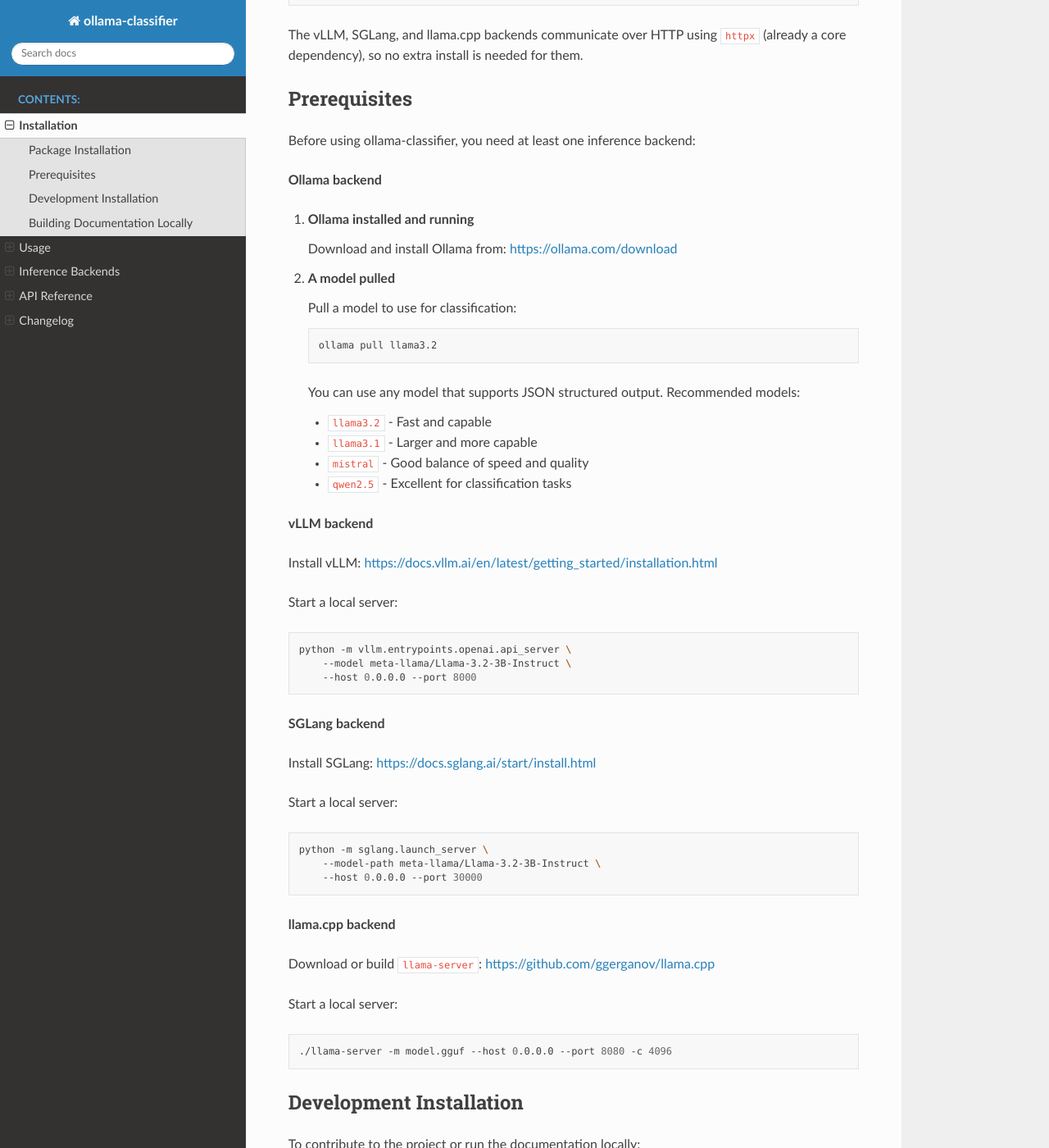
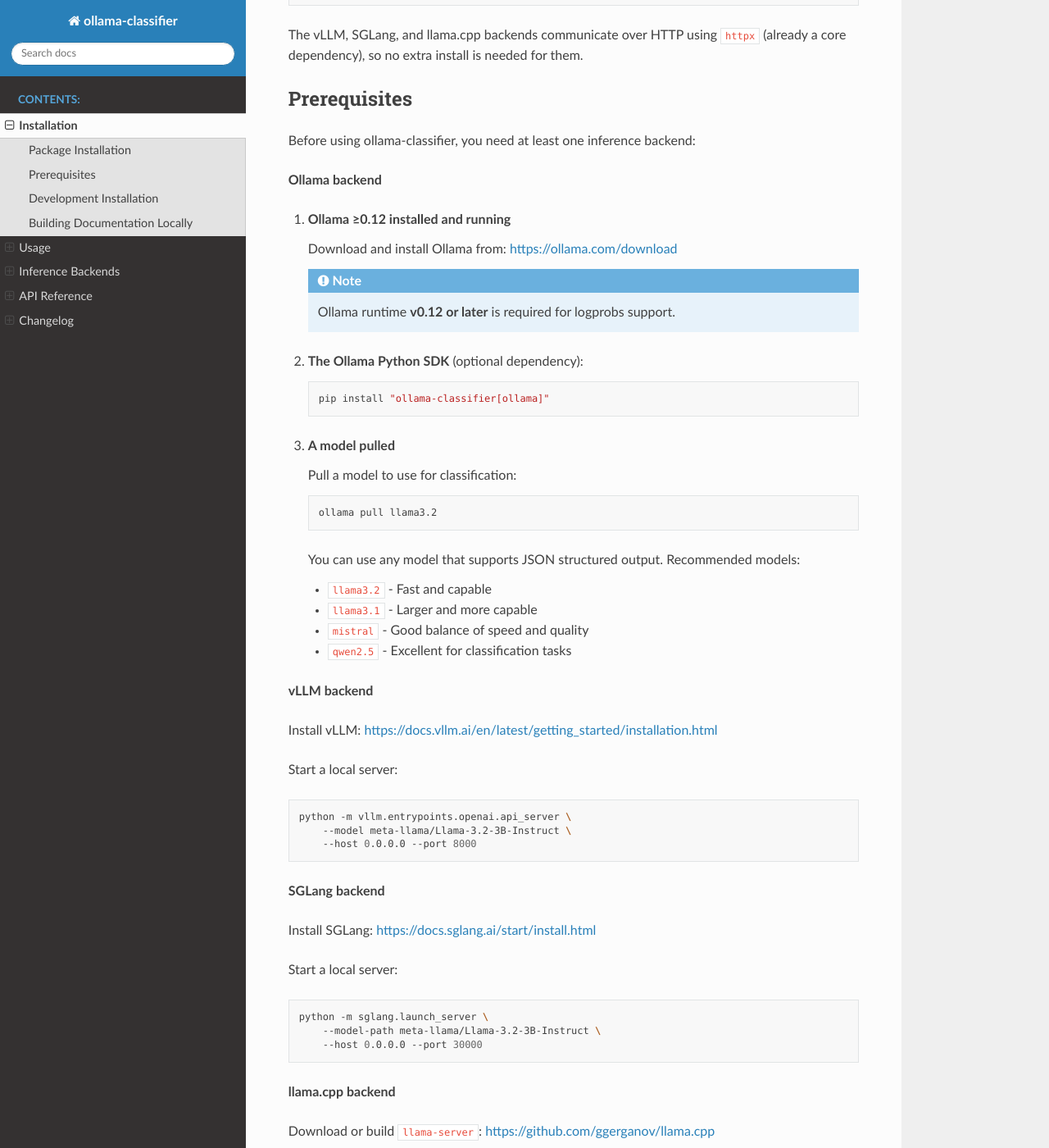
Before and after one commit to paluigi/ollama-classifier, a Sphinx documentation site: the page built from docs/installation.rst, in a window 1280 px wide and 1400 px high, scrolled down 554 px. Shown: the whole window at 82% size. Built offline with Sphinx 7.4.7 and the Read the Docs theme 3.1.0, drawn with Linux system fonts in a browser that asks for light colours.

Commit message:
docs: update installation.rst for Ollama ≥0.12 requirement and [ollama] extra

```diff
--- a/docs/installation.rst
+++ b/docs/installation.rst
@@ -35,11 +35,21 @@
 
 **Ollama backend**
 
-1. **Ollama installed and running**
+1. **Ollama ≥0.12 installed and running**
 
    Download and install Ollama from: https://ollama.com/download
 
-2. **A model pulled**
+   .. note::
+
+      Ollama runtime **v0.12 or later** is required for logprobs support.
+
+2. **The Ollama Python SDK** (optional dependency):
+
+   .. code-block:: bash
+
+      pip install "ollama-classifier[ollama]"
+
+3. **A model pulled**
 
    Pull a model to use for classification:
 
@@ -97,7 +107,7 @@
 
    git clone https://github.com/paluigi/ollama-classifier.git
    cd ollama-classifier
-   uv sync --extra docs --extra backends
+   uv sync --extra docs --extra ollama
 
 Building Documentation Locally
 ------------------------------
```
